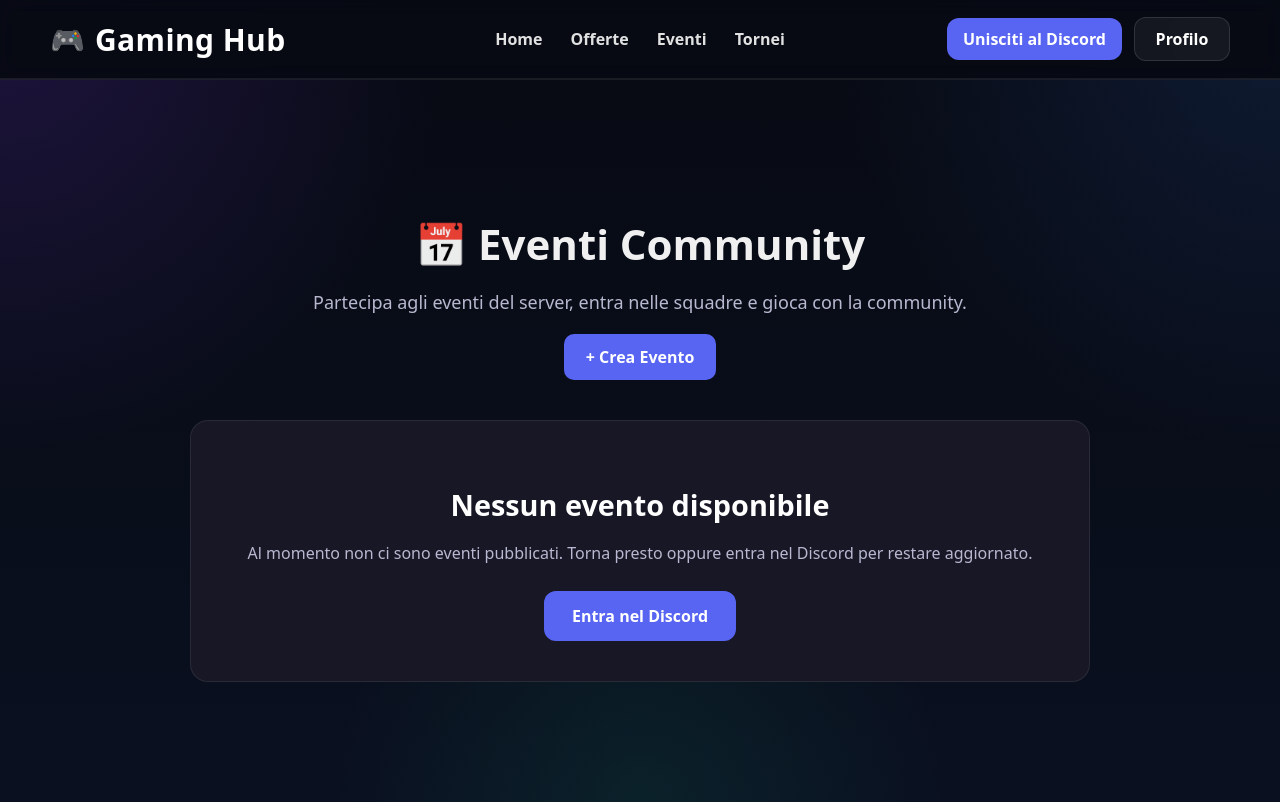
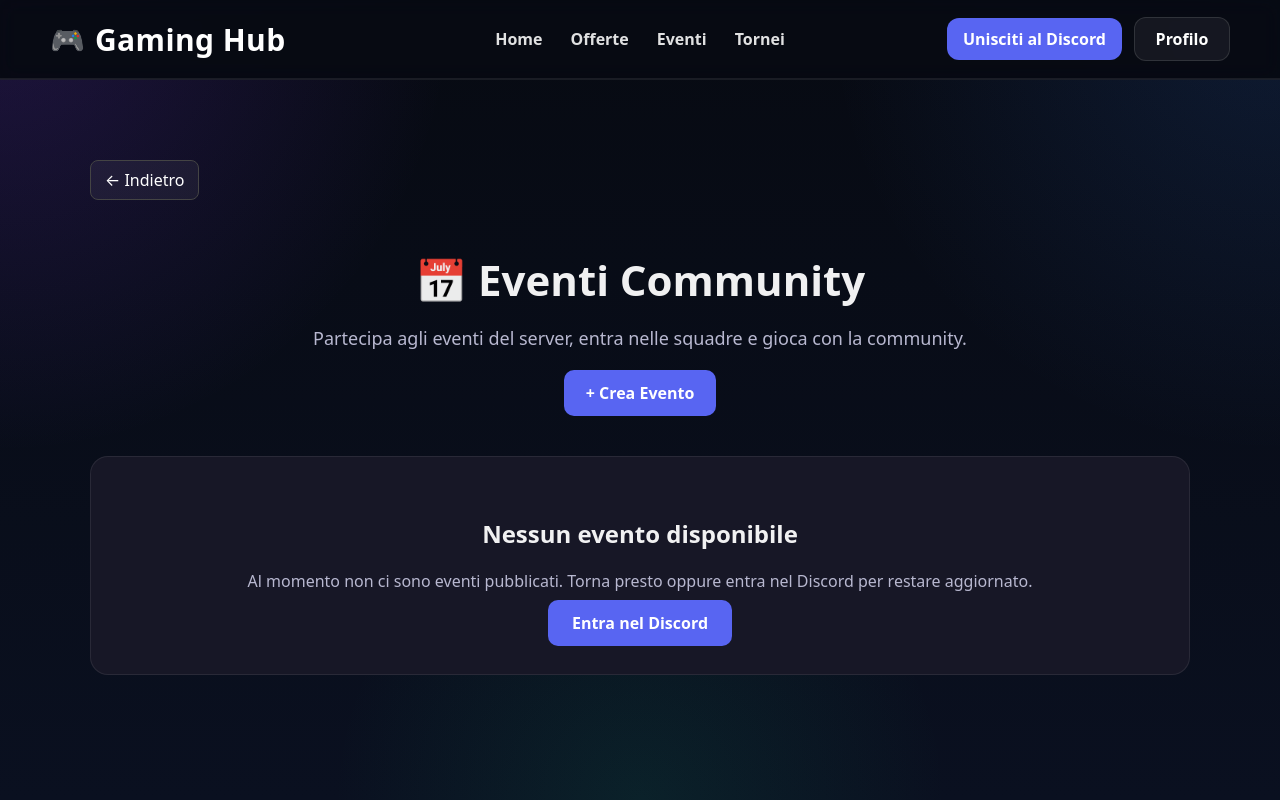
Before and after one commit to fmontis23/gaming-hub, a Next.js app: page /events in a window 1280 px wide. Built offline with nearby package versions, Linux system fonts and the light colour scheme.

Commit message:
aggiunto back button eventi

```diff
--- a/app/events/page.tsx
+++ b/app/events/page.tsx
@@ -1,4 +1,10 @@
+"use client";
+
+import { useRouter } from "next/navigation";
+
 export default function EventsPage() {
+  const router = useRouter();
+
   const events: {
     id: number;
     title: string;
@@ -9,7 +15,23 @@ export default function EventsPage() {
   }[] = [];
 
   return (
-    <main className="events-page">
+    <main className="events-page" style={{ padding: 40 }}>
+
+      <button
+        onClick={() => router.back()}
+        style={{
+          padding: "8px 14px",
+          borderRadius: 8,
+          border: "1px solid #444",
+          background: "rgba(255,255,255,0.05)",
+          color: "white",
+          cursor: "pointer",
+          marginBottom: 16,
+        }}
+      >
+        ← Indietro
+      </button>
+
       <section className="events-hero">
         <h1 className="events-title">📅 Eventi Community</h1>
 
@@ -17,29 +39,55 @@ export default function EventsPage() {
           Partecipa agli eventi del server, entra nelle squadre e gioca con la community.
         </p>
 
-        <div className="events-create">
-          <a href="/create-event" className="create-event-button">
+        <div style={{ marginTop: 20 }}>
+          <a
+            href="/create-event"
+            style={{
+              display: "inline-block",
+              background: "#5865f2",
+              color: "white",
+              padding: "12px 22px",
+              borderRadius: 10,
+              fontWeight: "700",
+              textDecoration: "none",
+            }}
+          >
             + Crea Evento
           </a>
         </div>
       </section>
 
       {events.length === 0 ? (
-        <section className="events-empty">
-          <div className="events-empty-box">
+        <section style={{ marginTop: 40 }}>
+          <div
+            style={{
+              background: "#171726",
+              borderRadius: 18,
+              padding: 40,
+              textAlign: "center",
+              border: "1px solid rgba(255,255,255,0.08)",
+            }}
+          >
             <h2>Nessun evento disponibile</h2>
 
-            <p>
+            <p style={{ color: "#b8b8d0", marginTop: 10 }}>
               Al momento non ci sono eventi pubblicati. Torna presto oppure entra
               nel Discord per restare aggiornato.
             </p>
 
-            <div className="events-empty-actions">
+            <div style={{ marginTop: 20 }}>
               <a
                 href="https://discord.gg/4NrqDfgP"
                 target="_blank"
                 rel="noopener noreferrer"
-                className="hero-discord"
+                style={{
+                  background: "#5865f2",
+                  padding: "12px 24px",
+                  borderRadius: 10,
+                  color: "white",
+                  textDecoration: "none",
+                  fontWeight: "700",
+                }}
               >
                 Entra nel Discord
               </a>
@@ -47,40 +95,7 @@ export default function EventsPage() {
           </div>
         </section>
       ) : (
-        <section className="events-grid">
-          {events.map((event) => (
-            <div key={event.id} className="event-card">
-              <div className="event-card-top">
-                <span className="event-game">{event.game}</span>
-
-                <span
-                  className={
-                    event.status === "Aperto"
-                      ? "event-status open"
-                      : "event-status full"
-                  }
-                >
-                  {event.status}
-                </span>
-              </div>
-
-              <h2 className="event-title">{event.title}</h2>
-              <p className="event-date">{event.date}</p>
-              <p className="event-slots">Posti: {event.slots}</p>
-
-              <button
-                className={
-                  event.status === "Aperto"
-                    ? "event-button"
-                    : "event-button disabled"
-                }
-                disabled={event.status !== "Aperto"}
-              >
-                {event.status === "Aperto" ? "Partecipa" : "Evento pieno"}
-              </button>
-            </div>
-          ))}
-        </section>
+        <div>Eventi disponibili</div>
       )}
     </main>
   );
```
